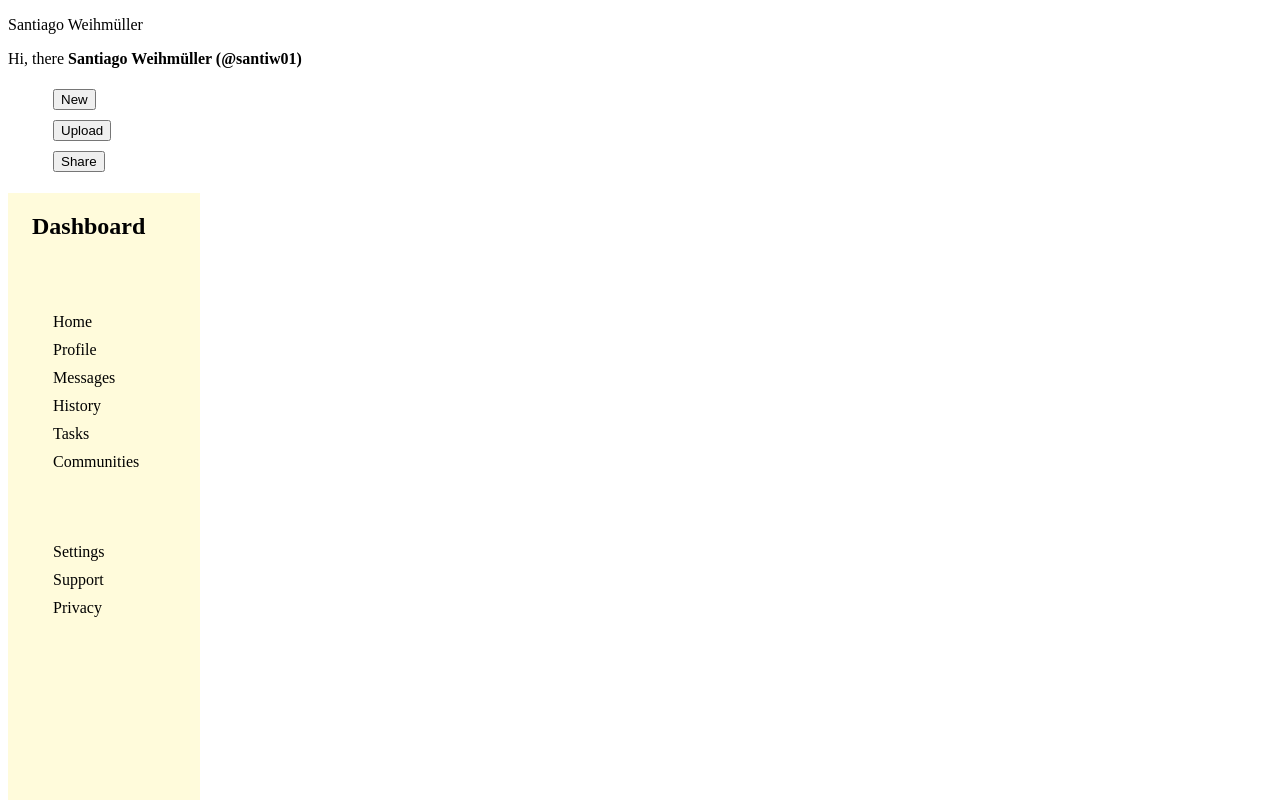
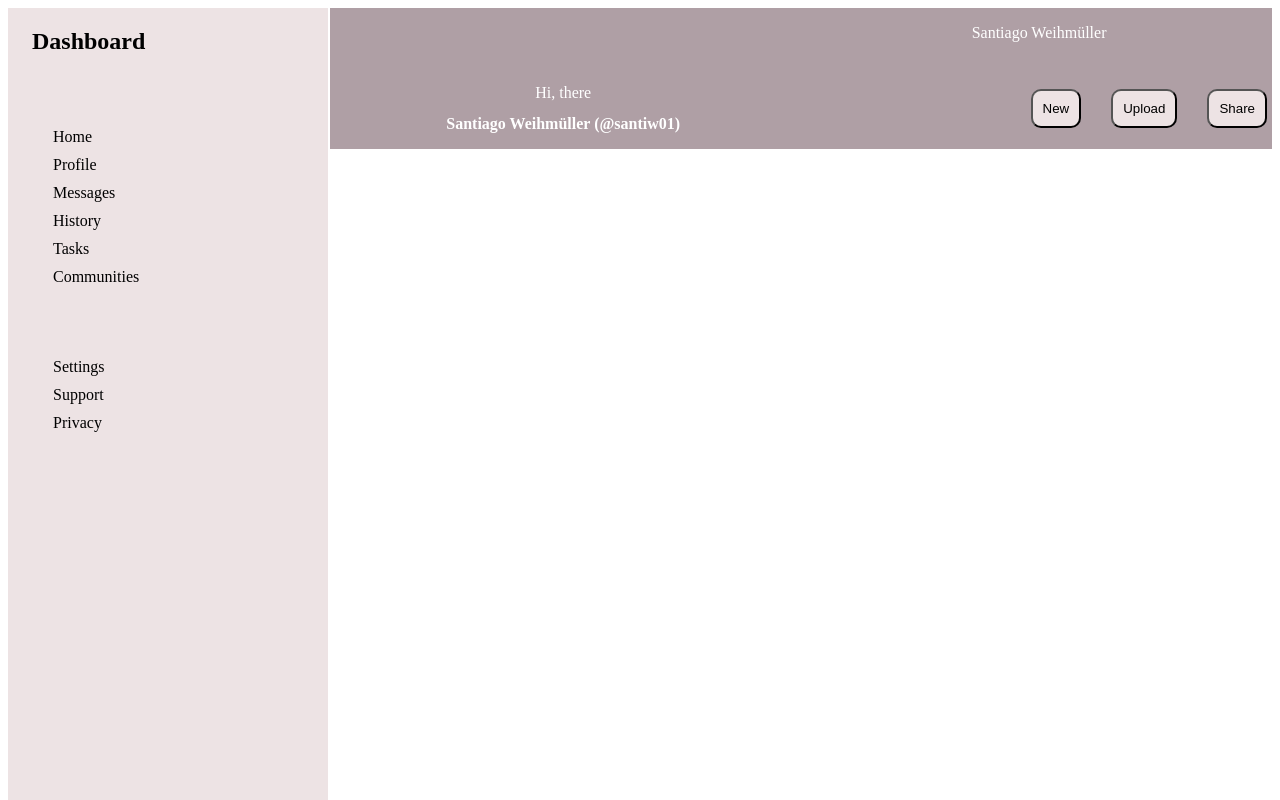
Before and after one commit to SantiW01/Admin-Dashboard, a plain HTML site: page index.html in a window 1280 px wide. Drawn offline with Linux system fonts and the light colour scheme.

Commit message:
feat: add header's style

```diff
--- a/index.css
+++ b/index.css
@@ -1,9 +1,47 @@
+:root {
+  color: #fff;
+}
+.dashboard {
+  display: grid;
+  grid-template-columns: repeat(4, 1fr);
+  grid-template-rows: repeat(4, 1fr);
+  gap: 25px;
+}
+
+.header {
+  background-color: #af9fa5;
+  width: 100%;
+  grid-column: 2 / 5;
+  gap: 10px;
+  display: grid;
+  grid-template-columns: 1fr 1fr;
+}
+
+.user_hello {
+  display: grid;
+  grid-template: 1fr / 1fr;
+  justify-items: center;
+}
+
+.user_fullname {
+  justify-self: center;
+}
+
+.user_buttons {
+  display: flex;
+  flex-flow: row wrap;
+  justify-content: flex-end;
+  gap: 20px;
+}
+
 .aside {
-  display: block;
   position: fixed;
-  width: 15%;
+  width: 25%;
   height: 100%;
-  background-color: #fffbdb;
+  background-color: #ede3e4;
+  margin-left: 0%;
+  color: #000;
+  grid-column: 1 / 5;
 }
 
 .aside_title {
@@ -27,3 +65,10 @@ li {
   list-style-type: none;
   padding: 5px;
 }
+
+button {
+  padding: 10px;
+  border-radius: 10px;
+  background-color: #ede3e4;
+  box-shadow: none;
+}
```
